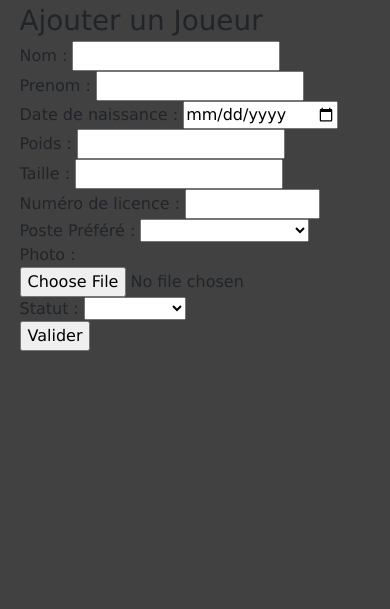
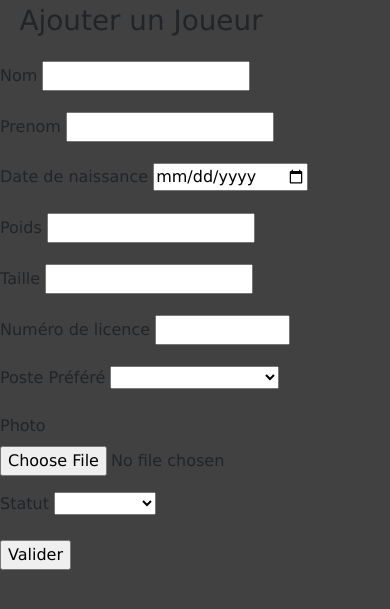
Before and after one commit to CharlyAguettaz/php-projet, a PHP site: page /ajoutJoueur.php in a window 390 px wide. Shown: the part 56-665 px from the top of the page. Run offline with PHP 8.4, Linux system fonts and the light colour scheme.

Commit message:
Un peu de bootSrap

```diff
--- a/ajoutJoueur.php
+++ b/ajoutJoueur.php
@@ -76,15 +76,35 @@
         </nav>
     </header>
     <body>
-        <h1> Ajouter un Joueur </h1>
-        <form action="<?php $_SERVER['PHP_SELF']?>" method="post">
-            Nom : <input type="text" name="nom" required><br />
-            Prenom : <input type="text" name="prenom" required><br />
-            Date de naissance : <input type="date" name="dateDeNaissance" required><br />
-            Poids : <input type="number" name="poids" required ><br />
-            Taille : <input type="number" name="taille" required><br />
-            Numéro de licence : <input type="text" name="numLicence" required size="11" minlength ="10" maxlength="10"><br />
-            Poste Préféré : <select name='postePrefere' required>
+        <h1> Ajouter un Joueur </h1><br/>
+        <form action="<?php $_SERVER['PHP_SELF']?>" method="post" class="row g-3">
+            <div class="col-md-3">
+                <label for="nom" class="form-label">Nom</label>
+                <input type="text" name="nom" id="nom" required>
+            </div>
+            <div class="col-md-3">
+                <label for="prenom" class="form-label">Prenom</label>
+                <input type="text" name="prenom" id="prenom" required>
+            </div>
+            <div class="col-md-3">
+                <label for="dateDeNaissance" class="form-label">Date de naissance</label>
+                <input type="date" name="dateDeNaissance" id="dateDeNaissance" required>
+            </div>
+            <div class="col-md-2">
+                <label for="poids" class="form-label">Poids</label>
+                <input type="number" name="poids" id="poids" required >
+            </div>
+            <div class="col-md-3">
+                <label for="taille" class="form-label">Taille</label>
+                <input type="number" name="taille" id="taille" required>
+            </div>
+            <div class="col-md-3">
+                <label for="numLicence" class="form-label">Numéro de licence</label>
+                <input type="text" name="numLicence" required size="11" minlength ="10" maxlength="10" id="numLicence">
+            </div>
+            <div class="col-md-3">
+                <label for="postePrefere" class="form-label">Poste Préféré</label>
+                <select name='postePrefere' id="postePrefere" required>
                     <option></option>
                     <option value='AD'>Attaquant droit</option>
                     <option value='AG'>Attaquant gauche</option>
@@ -93,17 +113,25 @@
                     <option value='DG'>Défenseur gauche</option>
                     <option value='DC'>Défenseur centre</option>
                     <option value='GB'>Gardien de but</option>
-                            </select><br />
-            Photo : <input type="file" name="photo" accept="image/png,image/jpg" required><br />
-            Statut : <select name='statut' required>
+                </select>
+            </div>
+            <div class="col-md-3">
+                <label for="photo" class="form-label">Photo</label>
+                <input type="file" name="photo" accept="image/png,image/jpg" id="photo" required>
+            </div>
+            <div class="col-md-3">
+                <label for="statut" class="form-label">Statut</label>
+                <select name='statut' required id="statut">
                     <option></option>
                     <option value='Actif'>Actif</option>
                     <option value='Blesse'>Bléssé</option>
                     <option value='Suspendu'>Suspendu</option>
                     <option value='Absent'>Absent</option>
-                    </select><br />
+                </select>
+            </div>
+            <div class="col-md-4">
                 <input type='Submit' value='Valider'>
+            </div>
         </form>
-
     </body>
 </html>
--- a/detailsRencontre.php
+++ b/detailsRencontre.php
@@ -20,9 +20,9 @@
         }
 
         if (!empty($_POST['AD'])) {
-            $Attaquant_droit = htmlentities($_POST['AD']);
-            $req5 = $linkpdo->prepare("INSERT INTO football.participant(Attaquant_Droit) VALUE(:Attaquant_Droit)");
-            $req5->execute(array('Attaquant_Droit' => $Attaquant_droit));
+            $numLicence = htmlentities($_POST['AD']);
+            $req5 = $linkpdo->prepare("INSERT INTO football.participant(Id_rencontre,numLicence,Position,Commentaire) VALUE(?,?,'Attaquant Droit','')");
+            $req5->execute(array($id_rencontre,$numLicence));
         }
 
         $req = $linkpdo->prepare("SELECT * FROM football.rencontre WHERE Id_rencontre LIKE ?");
```
Lines whose indentation alone changed are shown as unchanged.
